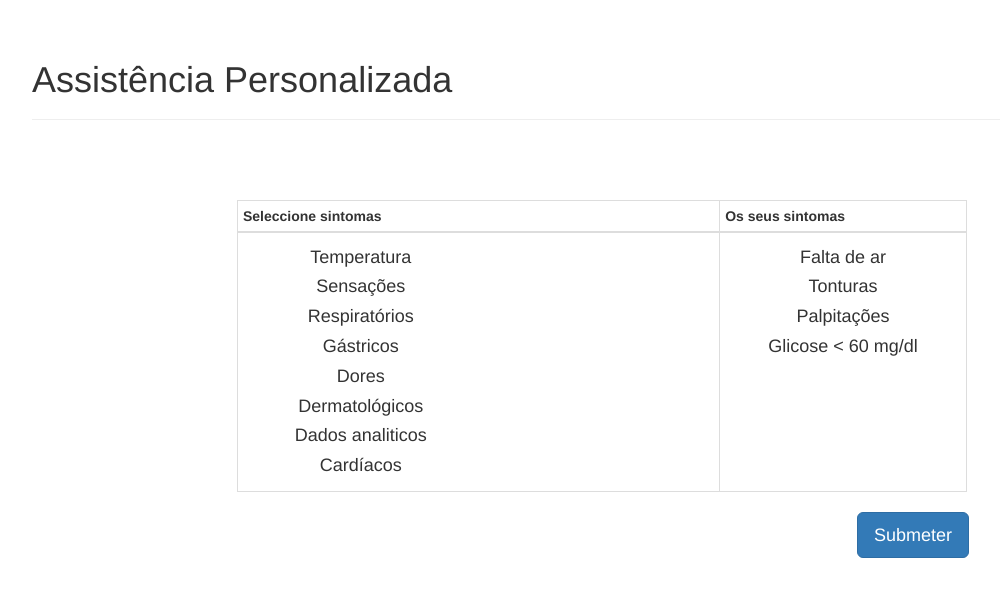
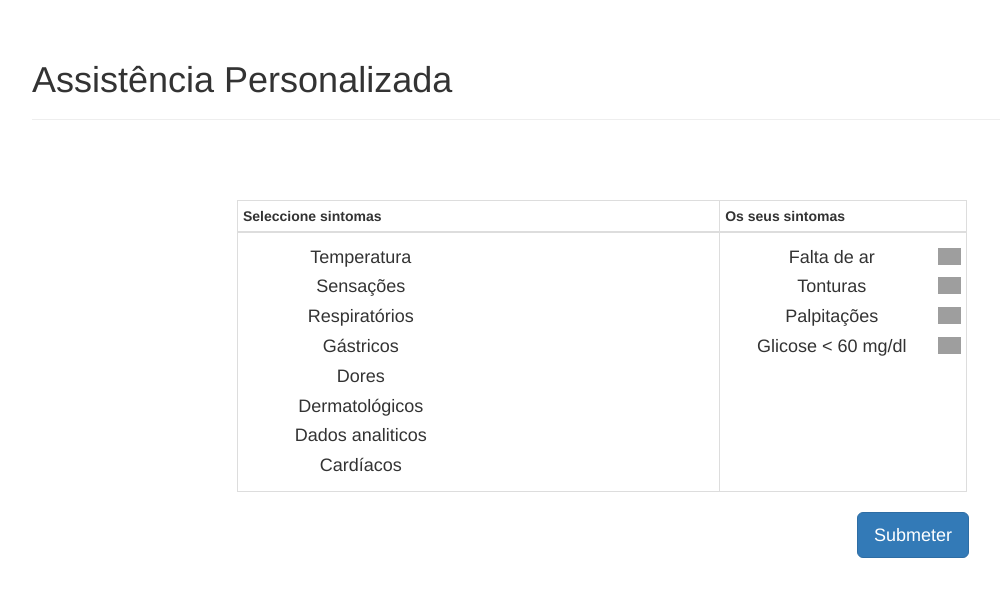
Before and after one commit to catiamcepeda/IPM, a Django app: page /edit_sint/ in a window 1280 px wide. Shown: the part 51-645 px from the top of the page, without its empty margins (38-1038 px from the left). Run offline with Django 3.2, Linux system fonts and the light colour scheme; data comes from the database, SQL or seed files in the repository; some libraries are stand-ins or nearby versions; grey boxes are pictures that could not be loaded.

Commit message:
evaluation corrections

```diff
--- a/interface/learning_logs/templates/learning_logs/edit_sint.html
+++ b/interface/learning_logs/templates/learning_logs/edit_sint.html
@@ -112,11 +112,17 @@
 						grupo_name=0;
 						$('h4.grupo').css("background-color", "white");
 						var optionSelected = $(this).attr('id');
-						$("#list_opcoes").empty()
+						//$("#list_opcoes").empty()
 
 						var d = document.getElementById("list_sintomas");
 						var h = document.createElement("H4");
+						var x = document.createElement("IMG");
+   						x.setAttribute("src", "{% static 'learning_logs/imagens/X.png' %}");
+						x.setAttribute("width", "17px");
+    					x.setAttribute("height", "17px");
+						x.setAttribute("align", "right");
 						h.appendChild(document.createTextNode(optionSelected));
+						h.appendChild(x);
 
 						h.setAttribute("id", value);
 						h.setAttribute("class", 'h_sint');
@@ -211,10 +217,10 @@
 						</td>
 						<td>
 							<div id="list_sintomas">
-                                <h4 id="Falta de ar" class="h_sint">Falta de ar</h4>
-                                <h4 class="h_sint" id="Tonturas">Tonturas</h4>
-                                <h4 class="h_sint" id="Palpitações">Palpitações</h4>
-                                <h4 class="h_sint" id="Glicose < 60 mg/dl">Glicose < 60 mg/dl</h4>
+                                <h4 id="Falta de ar" class="h_sint">Falta de ar <img src="{% static 'learning_logs/imagens/X.png' %}" height="17" weight='17' align="right"></h4>
+                                <h4 class="h_sint" id="Tonturas">Tonturas <img src="{% static 'learning_logs/imagens/X.png' %}" height="17" weight='17' align="right"></h4>
+                                <h4 class="h_sint" id="Palpitações">Palpitações <img src="{% static 'learning_logs/imagens/X.png' %}" height="17" weight='17' align="right"></h4>
+                                <h4 class="h_sint" id="Glicose < 60 mg/dl">Glicose < 60 mg/dl <img src="{% static 'learning_logs/imagens/X.png' %}" height="17" weight='17' align="right"></h4>
 							</div>
 						</td>
 					</tr>
--- a/interface/learning_logs/templates/learning_logs/us.html
+++ b/interface/learning_logs/templates/learning_logs/us.html
@@ -137,11 +137,13 @@
                     var t = document.createTextNode("Resultado da pesquisa");
                     h.appendChild(t);
                     var line1 = document.createElement("hr");
+                    line1.style.cssText = "color:#000000;  background-color:#000000; height:2px";
                     ul.appendChild(h);
                     ul.appendChild(line1);
                     if ($.isEmptyObject(resp)){
                         var li = document.createElement("li");
                         var line2 = document.createElement("hr");
+                        line2.style.cssText = "color:#000000;  background-color:#000000; height:2px";
                         li.style.cssText = "font-size:120%; list-style-type: none";
                         li.appendChild(document.createTextNode("Não foram encontrados resultados."));
                         ul.appendChild(li);
@@ -153,6 +155,7 @@
                       $.each( resp, function( key, value ) {
                           var li = document.createElement("li");
                           var line2 = document.createElement("hr");
+                          line2.style.cssText = "color:#000000;  background-color:#000000; height:2px";
                           li.style.cssText = "font-size:120%; list-style-type: none";
                           li.appendChild(document.createTextNode(value));
                           ul.appendChild(li);
--- a/interface/learning_logs/templates/learning_logs/us_loc.html
+++ b/interface/learning_logs/templates/learning_logs/us_loc.html
@@ -76,11 +76,13 @@
                                         var t = document.createTextNode("Resultado da pesquisa");
                                         h.appendChild(t);
                                         var line1 = document.createElement("hr");
+                                        line1.style.cssText = "color:#000000;  background-color:#000000; height:2px";
                                         ul.appendChild(h);
                                         ul.appendChild(line1);
                                         if ($.isEmptyObject(resp)){
                                             var li = document.createElement("li");
                                             var line2 = document.createElement("hr");
+                                            line2.style.cssText = "color:#000000;  background-color:#000000; height:2px";
                                             li.style.cssText = "font-size:120%; list-style-type: none";
                                             li.appendChild(document.createTextNode("Não foram encontrados resultados."));
                                             ul.appendChild(li);
@@ -98,6 +100,7 @@
                                                 rad.setAttribute("name", "hosp");
                                                 rad.setAttribute("id", key);
                                             var line2 = document.createElement("hr");
+                                            line2.style.cssText = "color:#000000; background-color:#000000; height:2px";
                                             li.style.cssText = "font-size:120%; list-style-type: none";
                                             li.appendChild(rad);
                                             li.appendChild(d);
```
Also changed, not shown: interface/learning_logs/templates/learning_logs/new_sint.html (+7 -1 lines), interface/learning_logs/templates/learning_logs/sint_rapida.html (+7 -2 lines), interface/learning_logs/templates/learning_logs/base.html (line endings or trailing spaces), interface/learning_logs/templates/learning_logs/edit_recomendacoes.html (line endings or trailing spaces), interface/learning_logs/templates/learning_logs/edit_recomendacoes1.html (line endings or trailing spaces), interface/learning_logs/templates/learning_logs/historial.html (line endings or trailing spaces), interface/learning_logs/templates/learning_logs/index.html (line endings or trailing spaces), interface/learning_logs/templates/learning_logs/menu.html (line endings or trailing spaces), interface/learning_logs/templates/learning_logs/recomendacao_rapida.html (line endings or trailing spaces), interface/learning_logs/templates/learning_logs/sobre.html (line endings or trailing spaces).
